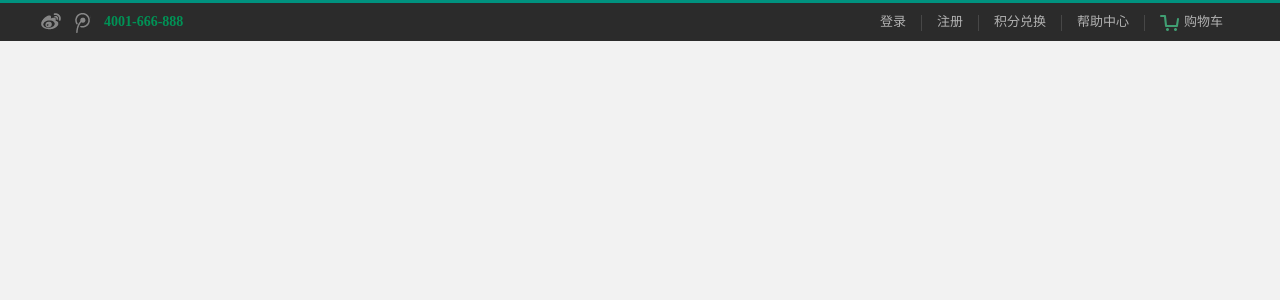
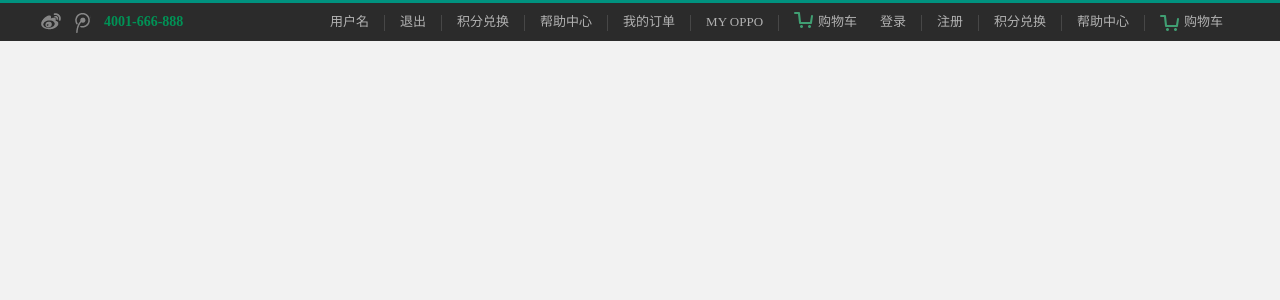
Before and after one commit to a2call/web_oppo, a PHP site: page /DbName/Application/Home/View/Index/index.html in a window 1280 px wide. Shown: the top 300 px of the page. Run offline with PHP 8.4, Linux system fonts and the light colour scheme.

Commit message:
Description: 更新了首页登录后的效果，然后开始要处理登录的几个session的处理

```diff
--- a/Application/Home/Controller/RegisterController.class.php
+++ b/Application/Home/Controller/RegisterController.class.php
@@ -14,6 +14,10 @@ class RegisterController extends Controller {
     		);
     	$Verify = new \Think\Verify($config);
     	return $Verify->entry();
+    }
+
+    public function showSession(){
+        var_dump($_SESSION);
     }
 
     public function check_username(){
--- a/Application/Home/View/Index/index.html
+++ b/Application/Home/View/Index/index.html
@@ -20,6 +20,7 @@
 				</div>
 				<span>4001-666-888</span>
 			</div>
+			<if condition="isset($_SESSION['id'])">
 				<div class="right">
 					<a href="__APP__/Home/Login/index">登录</a>
 					<div class="right_diver"></div>
@@ -34,6 +35,26 @@
 					</div>
 					<a>购物车</a>
 				</div>
+			<else />
+				<div class="right_1">
+					<a href="#">用户名</a>
+					<div class="right_diver"></div>
+					<a href="#">退出</a>
+					<div class="right_diver"></div>
+					<a href="#">积分兑换</a>
+					<div class="right_diver"></div>
+					<a href="#">帮助中心</a>
+					<div class="right_diver"></div>
+					<a href="#">我的订单</a>
+					<div class="right_diver"></div>
+					<a href="#">MY OPPO</a>
+					<div class="right_diver"></div>
+					<div class="right_for_image">
+						<img src="__PUBLIC__/Home/image/Index/i-h-gwc.png">
+					</div>
+					<a>购物车</a>
+				</div>
+			</if>
 		</div>
 	</div>
 	<div class="index_header2">
--- a/Application/Home/View/Register/index.html
+++ b/Application/Home/View/Register/index.html
@@ -48,7 +48,7 @@
 				<div class="body_1_form_4">
 					<span class="form_left_span">图片验证码:</span>
 					<input type="text" placeholder="验证码" id="body_1_form_4_input">
-					<img src="__APP__/Home/Register/VerifyCode">
+					<img src="__APP__/Home/Register/VerifyCode" id="body_1_form_4_img">
 				</div>
 				<div class="body_1_form_5">
 					<img src="__PUBLIC__/Home/image/Register/checkboxX.png" id="body_1_form_5_image">
--- a/Public/Home/css/index.css
+++ b/Public/Home/css/index.css
@@ -99,4 +99,50 @@ body{
 	cursor: pointer;
 	float: left;
 }
+
+.index_header .index_header_container .right_1{
+	width: 550px;
+	height: 38px;
+	float: right;
+}
+
+.index_header .index_header_container .right_1 a{
+	font-size: 13px;
+	color: #B2B2B2;
+	line-height: 38px;
+	cursor: pointer;
+	float: left;
+}
+
+.index_header .index_header_container .right_1 a:hover{
+	font-size: 13px;
+	color: #00927F;
+	line-height: 38px;
+	cursor: pointer;
+	float: left;
+}
+
+.index_header .index_header_container .right_1 .right_diver{
+	width: 1px;
+	height: 16px;
+	background: #474747;
+	float: left;
+	margin-left: 15px;
+	margin-right: 15px;
+	margin-top: 12px;
+}
+
+.index_header .index_header_container .right_1 .right_for_image{
+	margin-top: 9px;
+	margin-right: 5px;
+	float: left;
+}
+
+.index_header .index_header_container .right_1 .right_for_image a{
+}
+
+.index_header .index_header_container .right_1 .right_for_image a img{
+	border: none;
+}
+
 /* END: 头部 */
--- a/Public/Home/js/Register/index.js
+++ b/Public/Home/js/Register/index.js
@@ -18,6 +18,7 @@ $('#submit').click(function(){
 	var username = $('#body_1_form_1_input').val();
 	var passwd = $('#body_1_form_2_input').val();
 	var password = $.md5(passwd);
+	var hello = $.md5($('#body_1_form_4_input').val());
 	var data = {"username":username, "passwd":password};
 	$.post("insert",data, function(d){
 		if(d == 'ok'){
@@ -25,3 +26,7 @@ $('#submit').click(function(){
 		}
 	});
 });
+
+$('#body_1_form_4_img').click(function(){
+	$(this).attr("src", "http://localhost/web_oppo/index.php/Home/Register/VerifyCode?Math.random()");
+});
```
Also changed, not shown: 2 other files. Lines whose indentation alone changed are shown as unchanged.
